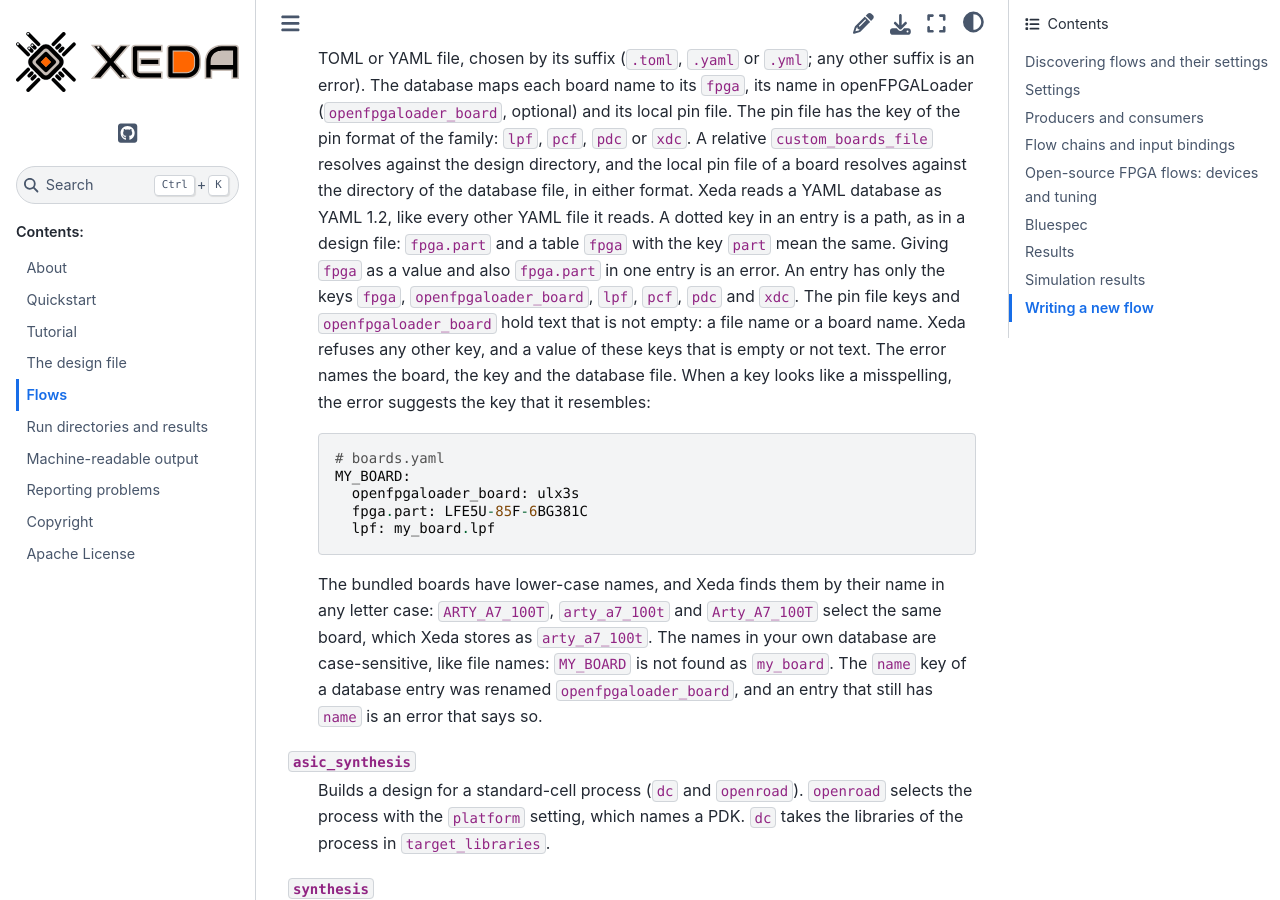
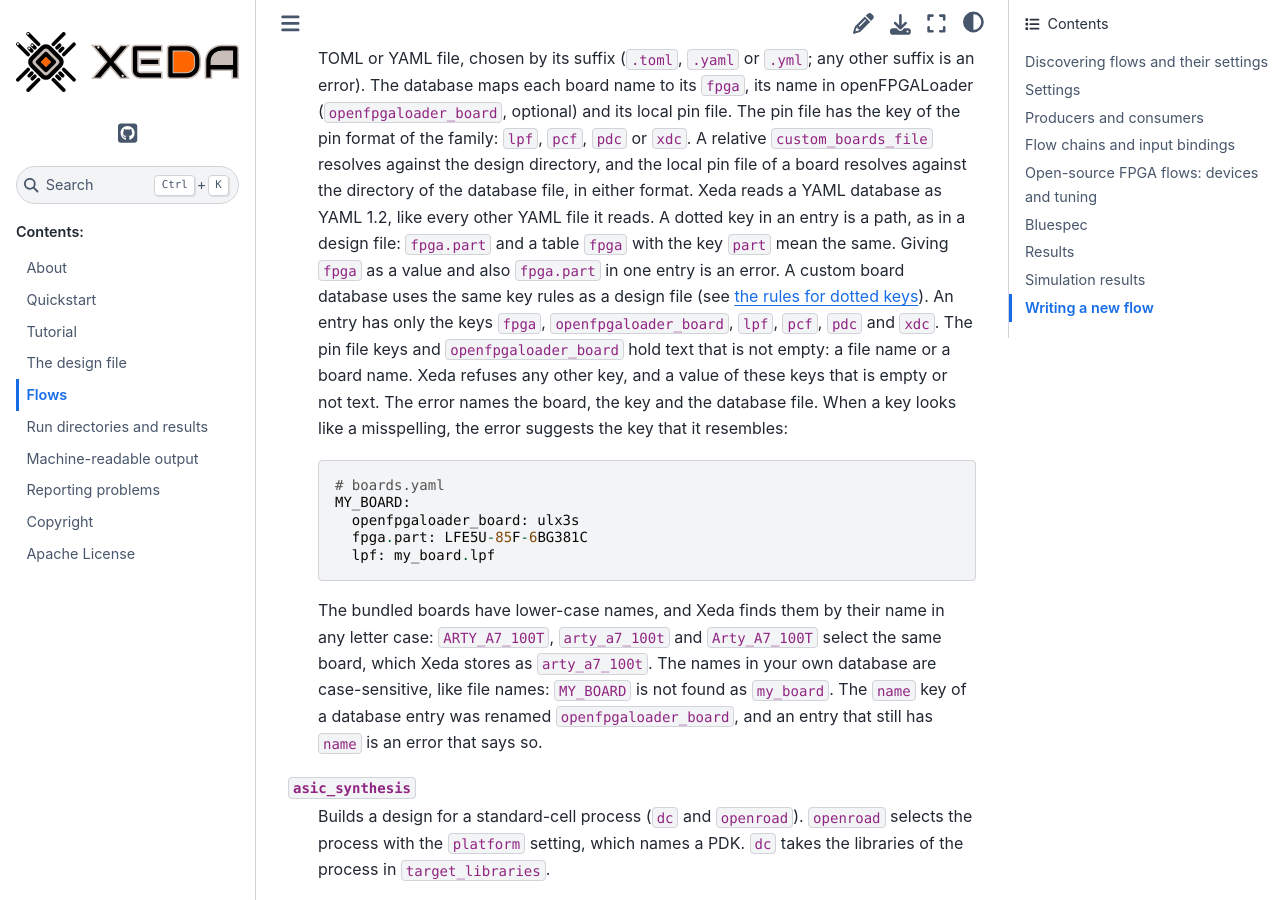
Before and after one commit to XedaHQ/xeda, a Sphinx documentation site: the page built from docs/flows.rst, in a window 1280 px wide and 900 px high, scrolled down 640 px. Built offline with Sphinx 7.4.7 and the Sphinx Book theme 1.1.4, drawn with Linux system fonts in a browser that asks for light colours.

Commit message:
Review the board entry check of nextpnr and test its refusal (#204)
The check that refuses a table written both dotted and as a block
(`refuse_both_spellings`) is now reachable from nextpnr's
`prepare_inputs()` through `board_data()`. Review it in
`REVIEWED_RUN_TIME_REFUSALS`, as `_set_hierarchy` already is.

Add a test that a custom board database refuses `fpga.part` beside
`fpga: {speed: ...}` in both key orders. Link the board database
section of the flows page to the key rules of the design file, and
rewrap one long docstring line in `board_entry`.

```diff
--- a/docs/design-file.rst
+++ b/docs/design-file.rst
@@ -35,6 +35,8 @@
 lines. Xeda accepts ordinary aliases and the explicit tags of the core schema. It rejects merge
 keys, recursive aliases and other tags. Use two-space indentation, and write each source as one
 list item. TOML and JSON designs and projects are also accepted.
+
+.. _dotted-keys:
 
 A dotted key stands for nested tables: ``tb.top: x`` is the same as ``tb: {top: x}``. Dotted keys
 work in a design file, in a design entry and in the ``flows`` table of a project file, in a target
--- a/docs/flows.rst
+++ b/docs/flows.rst
@@ -34,12 +34,13 @@
     directory of the database file, in either format. Xeda reads a YAML database as YAML 1.2, like
     every other YAML file it reads. A dotted key in an entry is a path, as in a design file:
     ``fpga.part`` and a table ``fpga`` with the key ``part`` mean the same. Giving ``fpga`` as a
-    value and also ``fpga.part`` in one entry is an error. An entry has only the keys ``fpga``,
-    ``openfpgaloader_board``, ``lpf``, ``pcf``, ``pdc`` and ``xdc``. The pin file keys and
-    ``openfpgaloader_board`` hold text that is not empty: a file name or a board name. Xeda
-    refuses any other key, and a value of these keys that is empty or not text. The error names
-    the board, the key and the database file. When a key looks like a misspelling, the error
-    suggests the key that it resembles::
+    value and also ``fpga.part`` in one entry is an error. A custom board database uses the same
+    key rules as a design file (see :ref:`the rules for dotted keys <dotted-keys>`). An entry has
+    only the keys ``fpga``, ``openfpgaloader_board``, ``lpf``, ``pcf``, ``pdc`` and ``xdc``. The
+    pin file keys and ``openfpgaloader_board`` hold text that is not empty: a file name or a board
+    name. Xeda refuses any other key, and a value of these keys that is empty or not text. The
+    error names the board, the key and the database file. When a key looks like a misspelling, the
+    error suggests the key that it resembles::
 
         # boards.yaml
         MY_BOARD:
```
Also changed, not shown: 3 other files.
